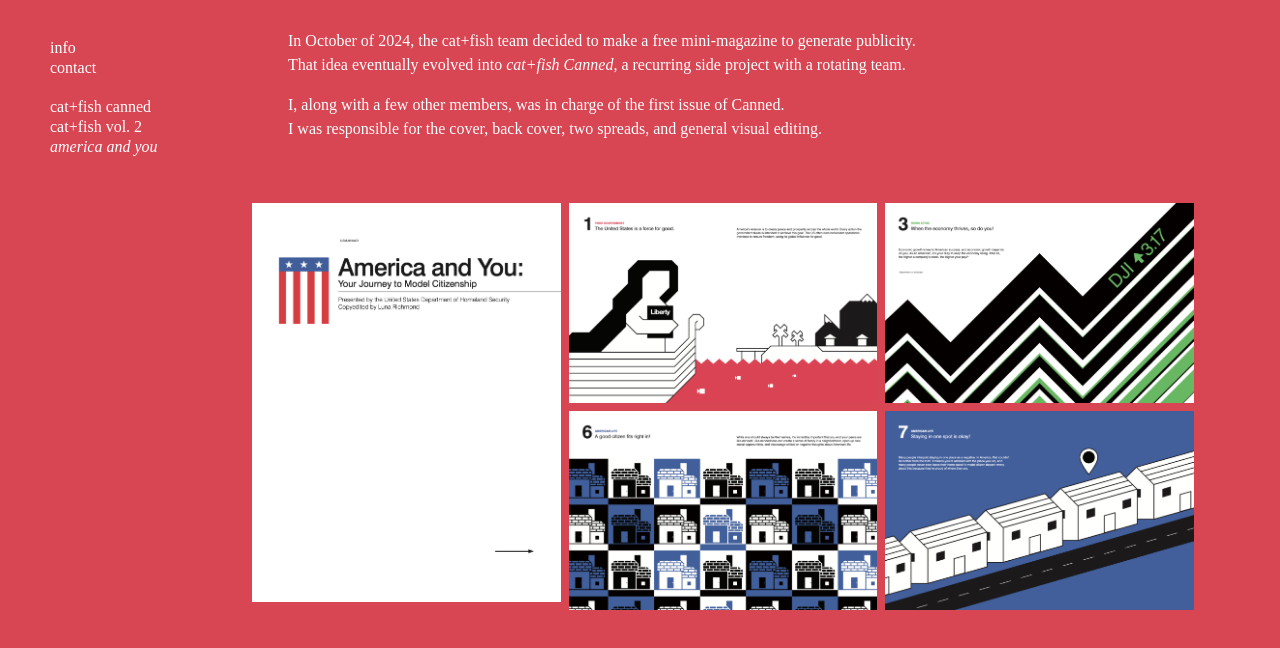
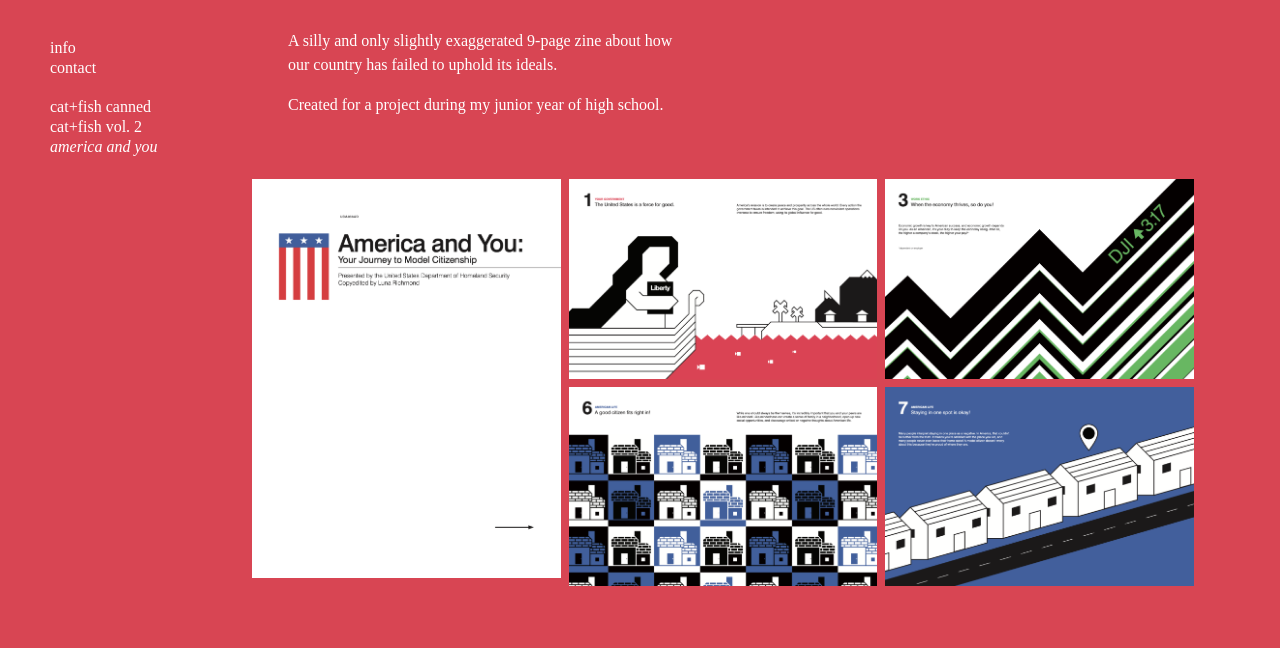
Before and after one commit to marolune/marolune.github.io, a plain HTML site: page america.html in a window 1280 px wide. Shown: the part 114-762 px from the top of the page. Drawn offline with Linux system fonts and the light colour scheme; a web font is replaced by a local one.

Commit message:
Update america.html

```diff
--- a/america.html
+++ b/america.html
@@ -112,14 +112,12 @@
 
 
       <p>
-                In October of 2024, the cat+fish team decided to make a free mini-magazine to generate publicity.<br>
-                That idea eventually evolved into <em>cat+fish Canned</em>, a recurring side project with a rotating team.
-
+                A silly and only slightly exaggerated 9-page zine about how<br>
+                our country has failed to uphold its ideals.
       </p>
 
       <p>
-                I, along with a few other members, was in charge of the first issue of Canned.<br>
-                I was responsible for the cover, back cover, two spreads, and general visual editing.
+                Created for a project during my junior year of high school.
       </p>
       <br><br>
 
```
